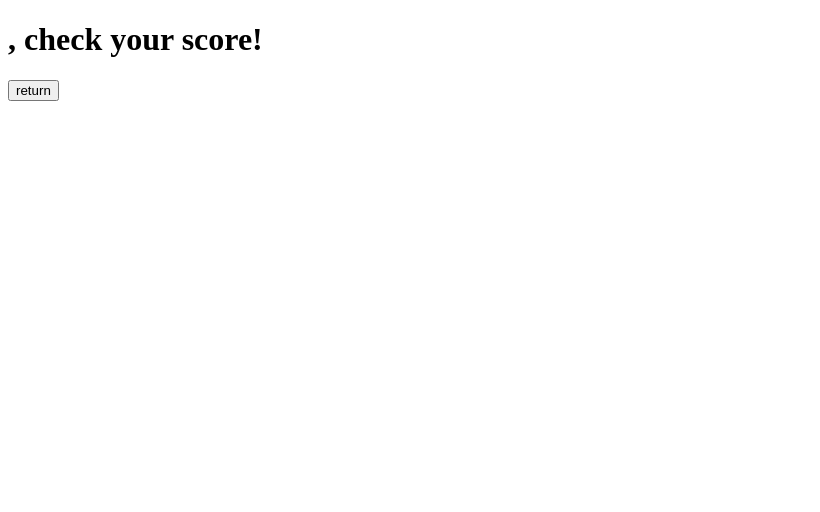
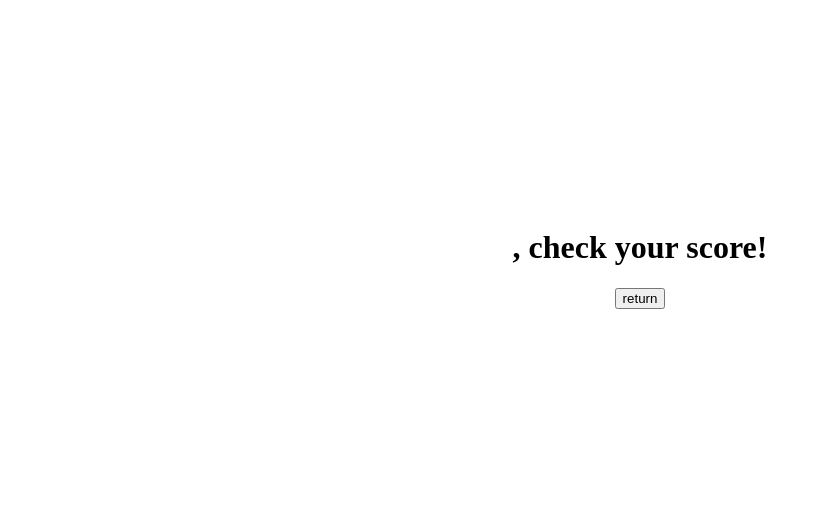
Before and after one commit to innatepanda/javascript-quiz, a plain HTML site: page results.html in a window 1280 px wide. Shown: the whole page, without its empty margins (0-820 px from the left). Drawn offline with Linux system fonts and the light colour scheme.

Commit message:
Revamped quiz page

```diff
--- a/results.html
+++ b/results.html
@@ -3,14 +3,16 @@
 <head>
     <meta charset="UTF-8">
     <meta name="viewport" content="width=device-width, initial-scale=1.0">
+    <link href="style.css" rel="stylesheet">
     <title>Result</title>
 
 </head>
 <body onload="getscore()">
+    <div class="score">
     <h1><span id="user">user</span>, check your score!</h1>
     <div id="score-text">score</div>
     <button onclick="returnToHome()">return</button>
-
+</div>
 
 
 </body>
--- a/style.css
+++ b/style.css
@@ -14,9 +14,10 @@
     font-weight: lighter;
 }
 .quiz{
-    padding: 20px;
+    padding: 200px;
     text-align: center;
-
+    margin-left: auto;
+    margin-right: auto;
 }
 #ques-text{
     font-size: 20px;
@@ -41,3 +42,9 @@
     color: white;
     border-radius: 5px;
 }
+.score{
+    padding: 200px;
+    text-align: center;
+    margin-left: auto;
+    margin-right: auto;
+}
```
